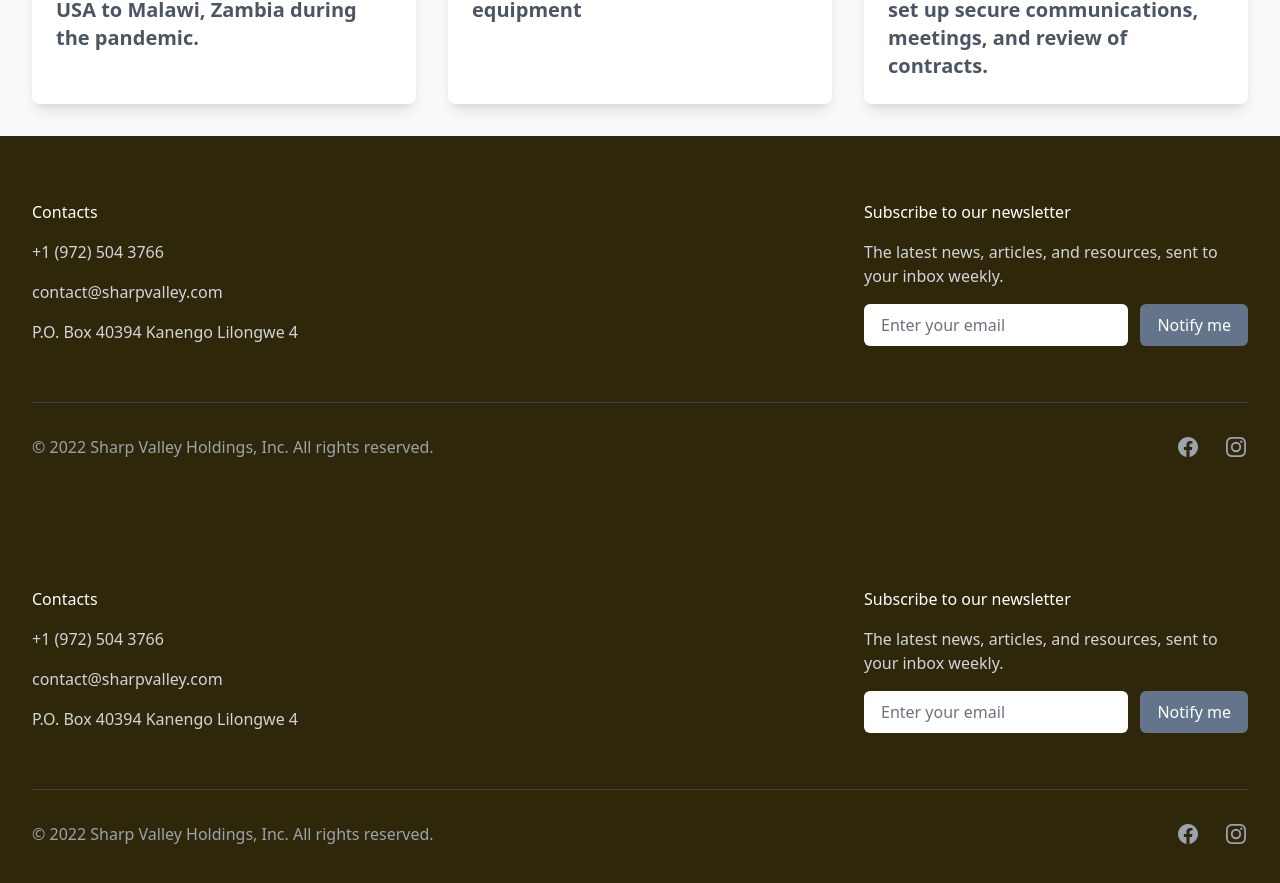
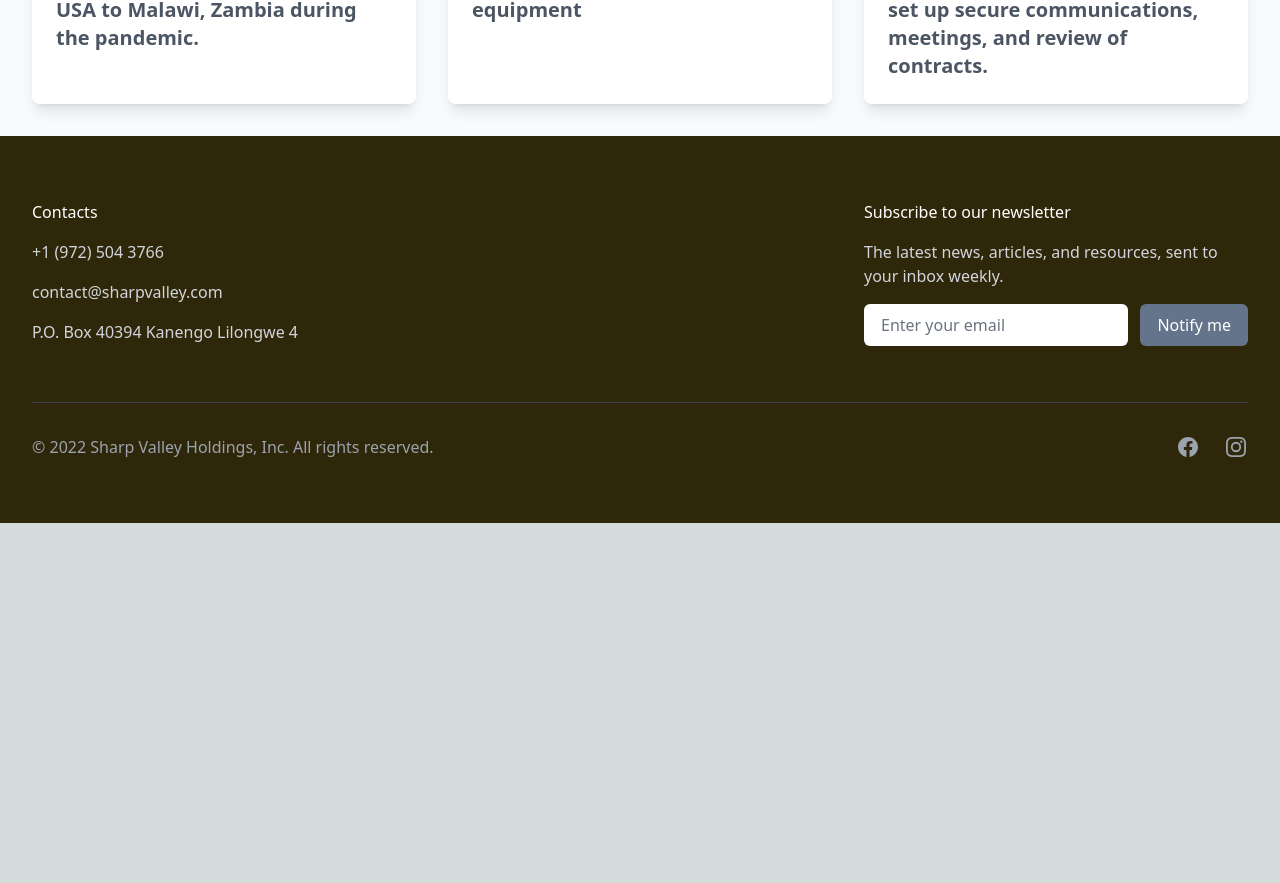
Before and after one commit to BernMasache/sharp-valley-store, a Next.js app: page /home in a window 1280 px wide. Shown: the part 1873-2756 px from the top of the page. After the commit the page ends 2396 px from the top, so only its background shows below. Built offline with nearby package versions, Linux system fonts and the light colour scheme; what tw-elements would draw is missing.

Commit message:
footer for all pages in main layout

```diff
--- a/components/home.jsx
+++ b/components/home.jsx
@@ -120,8 +120,6 @@ export default function HomeComponent() {
 
       </main>
 
-
-      <FooterComponent/>
     </div>
   )
 }
```
